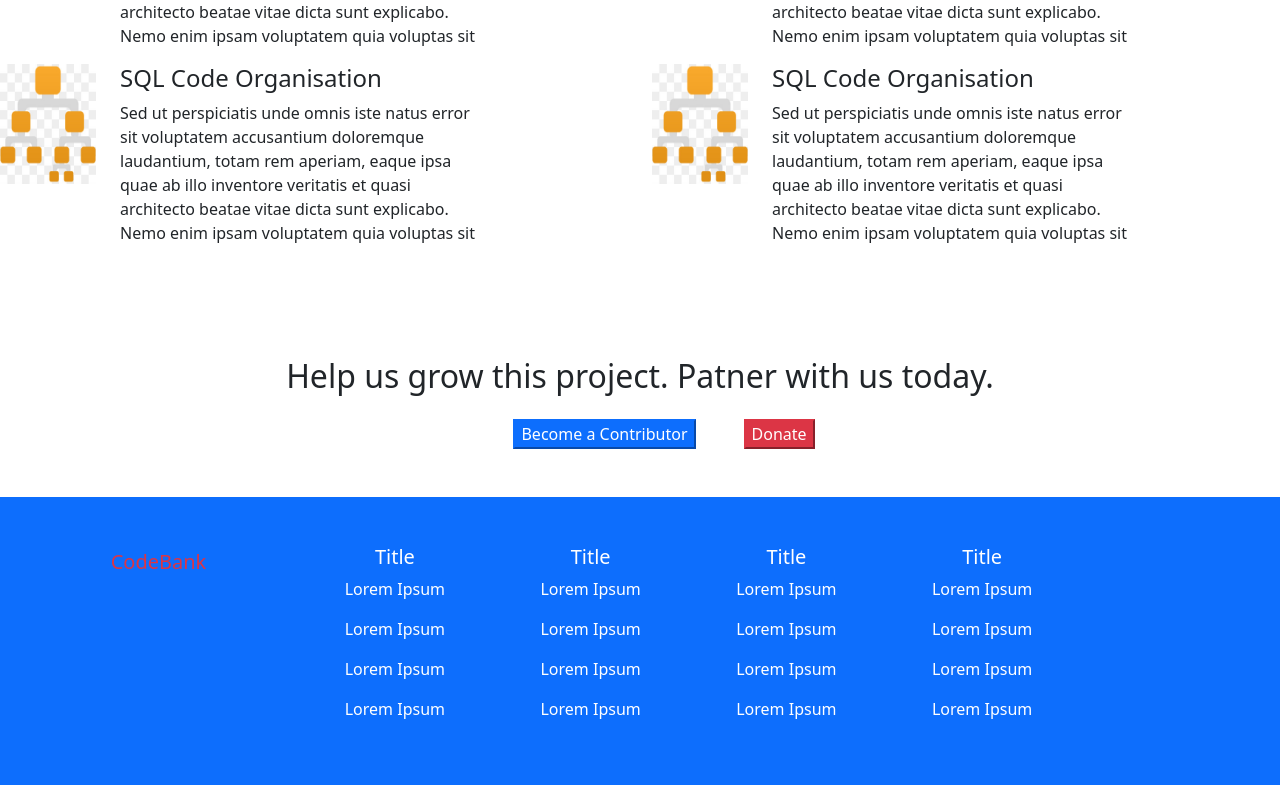
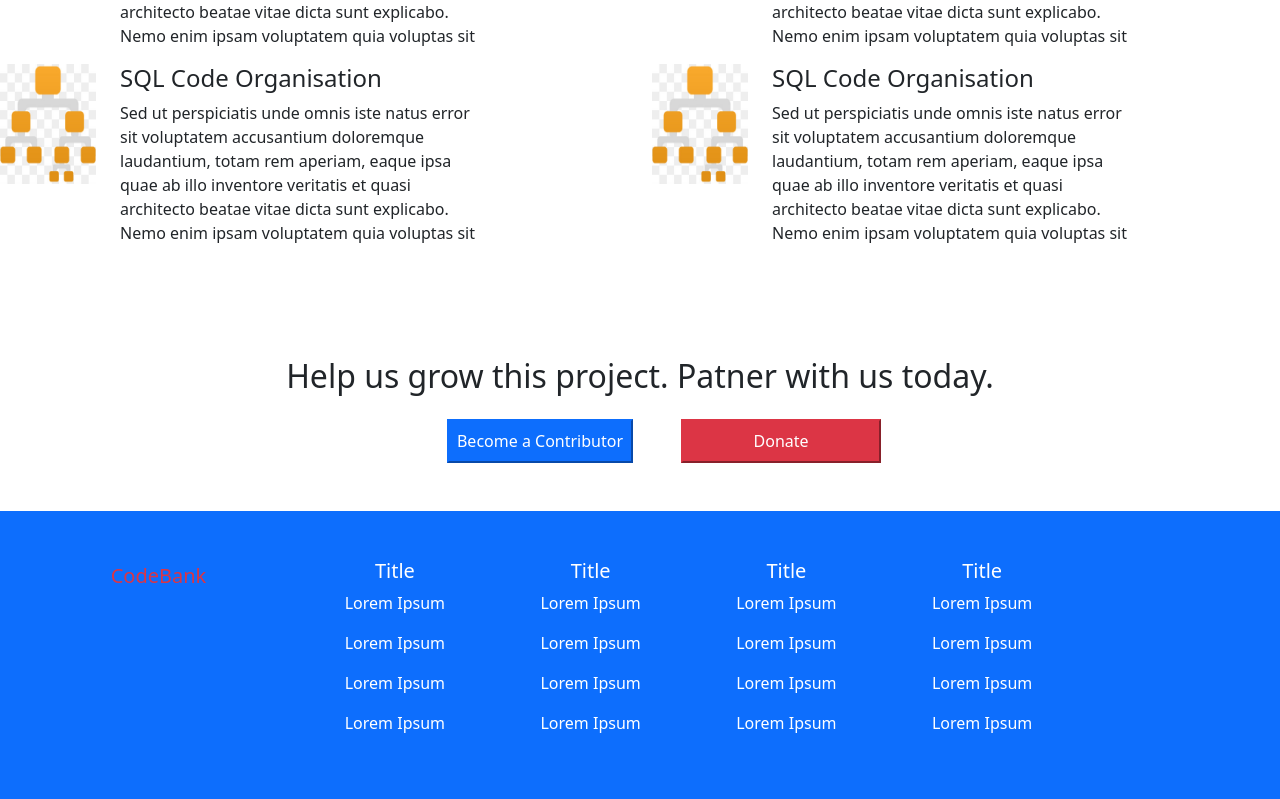
Before and after one commit to Sonray/code-bank-lux, a React (Create React App) app: page / in a window 1280 px wide. Shown: the part 1127-1926 px from the top of the page. Built offline with nearby package versions, Linux system fonts and the light colour scheme.

Commit message:
Styled the help buttons

```diff
--- a/src/css/styles.css
+++ b/src/css/styles.css
@@ -11,3 +11,6 @@
 .pinky{
     background-color: pink;
 }
+.sizebtn{
+    width: 200px;
+}
--- a/src/helps.js
+++ b/src/helps.js
@@ -8,8 +8,8 @@ export default function helps() {
             </h2>
 
             <div className='d-flex justify-content-center'>
-                <button class=" btn-primary nav-item mx-5">Become a Contributor</button>
-                <button class=" btn-danger nav-item">Donate</button>
+                <button class=" btn-primary nav-item mx-5 p-2">Become a Contributor</button>
+                <button class=" btn-danger nav-item sizebtn p-2">Donate</button>
             </div>
         </div>
     )
```
